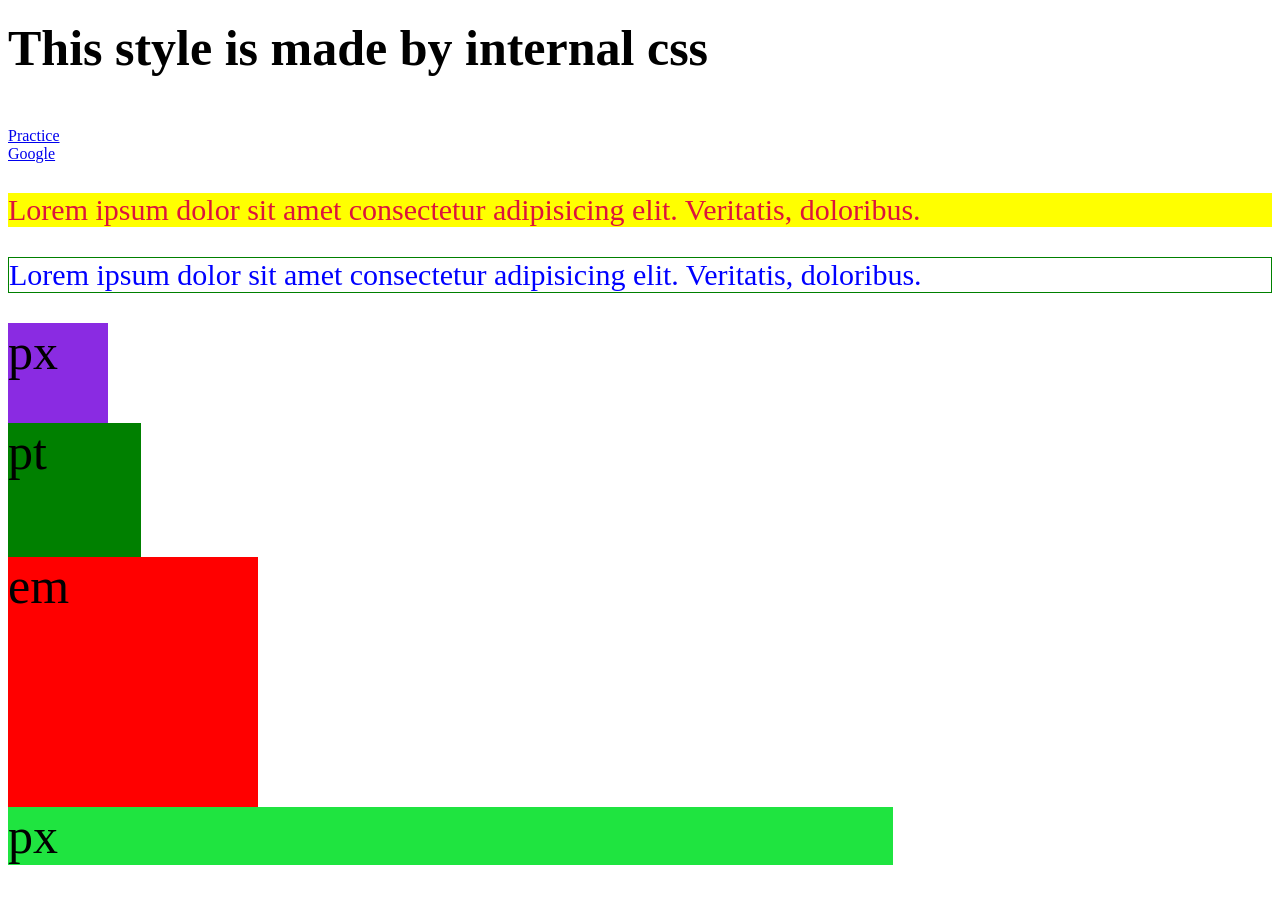
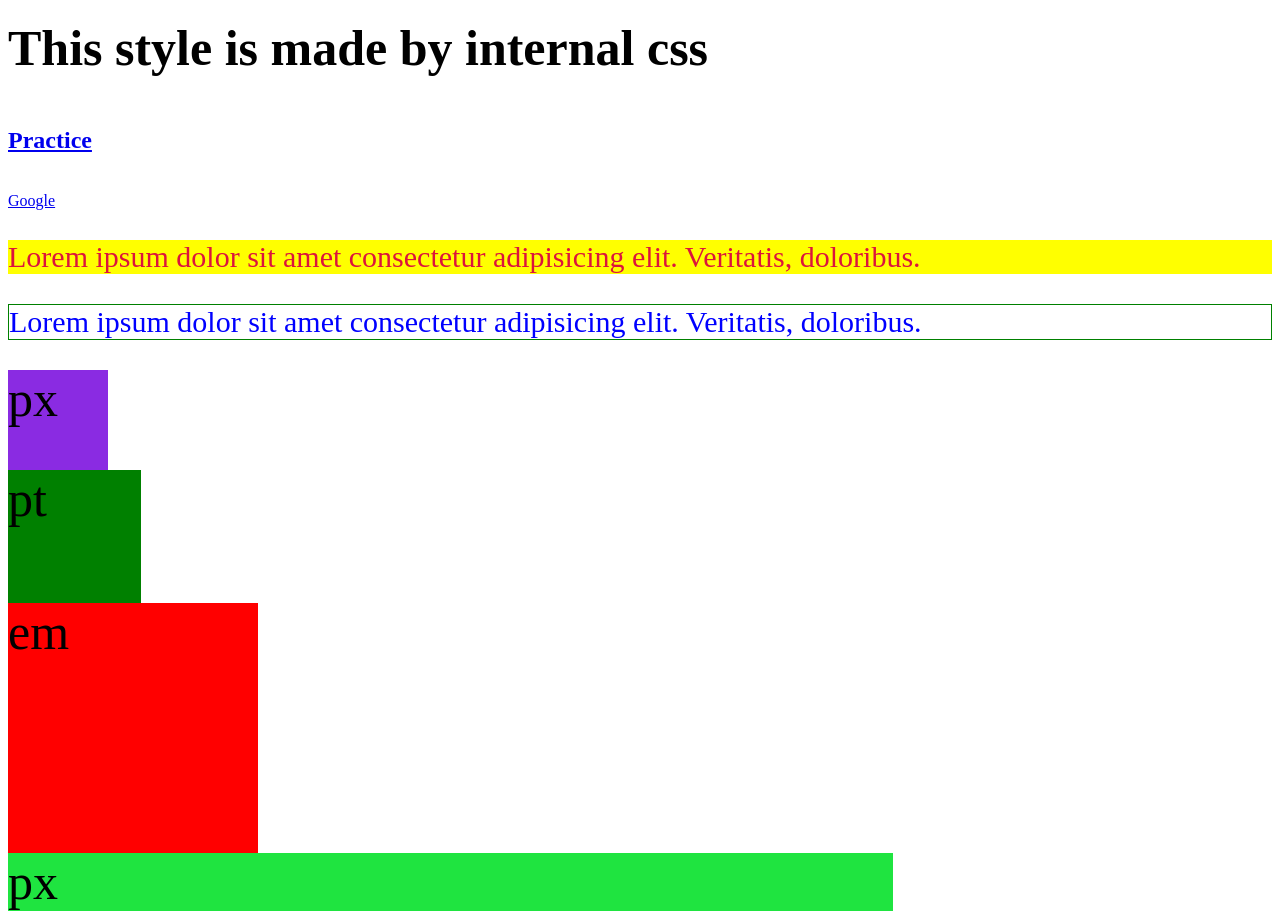
Before and after one commit to bmnazmussakib/assignment2, a plain HTML site: page index.html in a window 1280 px wide. Shown: the part 920-1839 px from the top of the page. Before the commit the page ends 1793 px from the top, so only its background shows below. Drawn offline with Linux system fonts and the light colour scheme.

Commit message:
Update index.html

```diff
--- a/index.html
+++ b/index.html
@@ -38,7 +38,7 @@
 
 
         <!-- Internal Link -->
-        <a href="practice.html">Practice</a><br>
+            <h2><a href="practice.html">Practice</a></h2><br>
 
         <!-- External Link -->
         <a href="https://www.google.com" target="_blank">Google</a>
```
